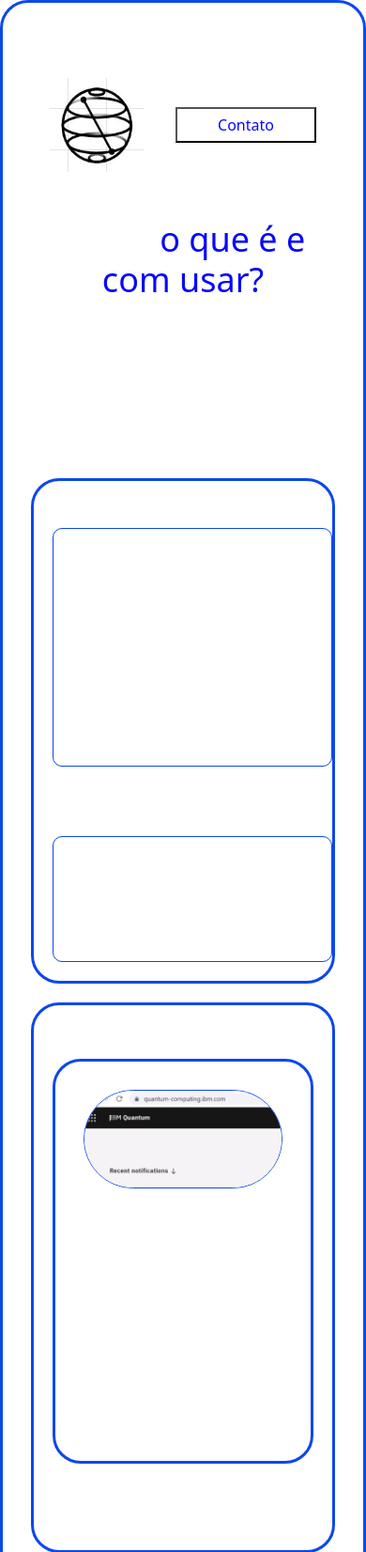
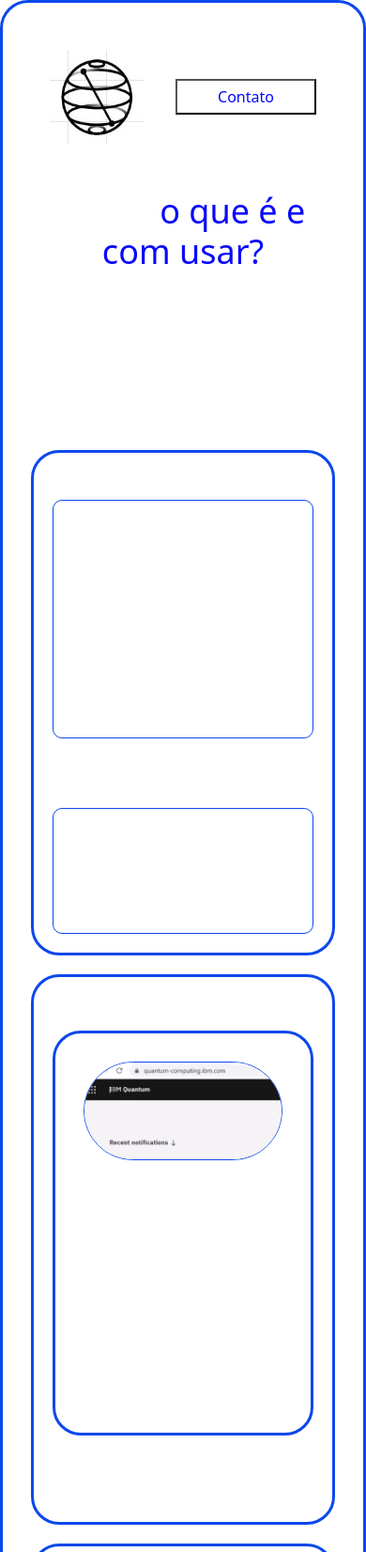
Before and after one commit to ThanusYago/projeto-AC5, a Flask app: page /Qiskit in a window 390 px wide. Shown: the top 1652 px of the page at 94% size. Run offline with Flask 3, Linux system fonts and the light colour scheme; some libraries are stand-ins or nearby versions.

Commit message:
Update style.css

```diff
--- a/static/style.css
+++ b/static/style.css
@@ -304,7 +304,7 @@ button:hover {
     border-radius: 10px;
     flex: 1;
     /* Faz com que as colunas ocupem a mesma largura */
-    padding: 50px;
+    padding: 20px;
     /* Adicione preenchimento interno para separação */
     border: 3px solid rgb(12, 72, 235);
     /* Adicione bordas para separação visual */
@@ -333,11 +333,6 @@ button:hover {
         top: 0;
         z-index: 1000;
     }
-    body.fixed {
-        padding-top: 50px; /* Ajuste conforme necessário */
-    }
-
-
     body {
         padding: 20px;
         font-size: 14px;
@@ -363,7 +358,4 @@ button:hover {
         display: flex;
         flex-direction: column;
     }
-    .column {
-        width: 100%; /* Coluna ocupa a largura total */
-    }
 }
```
